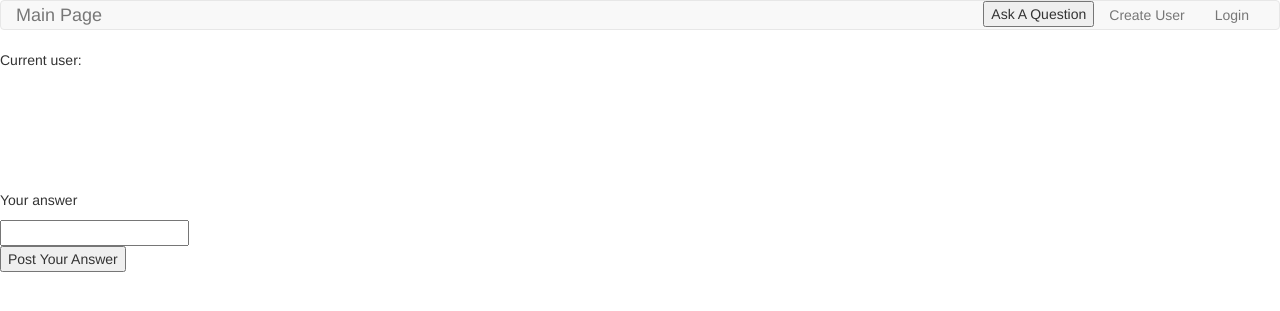
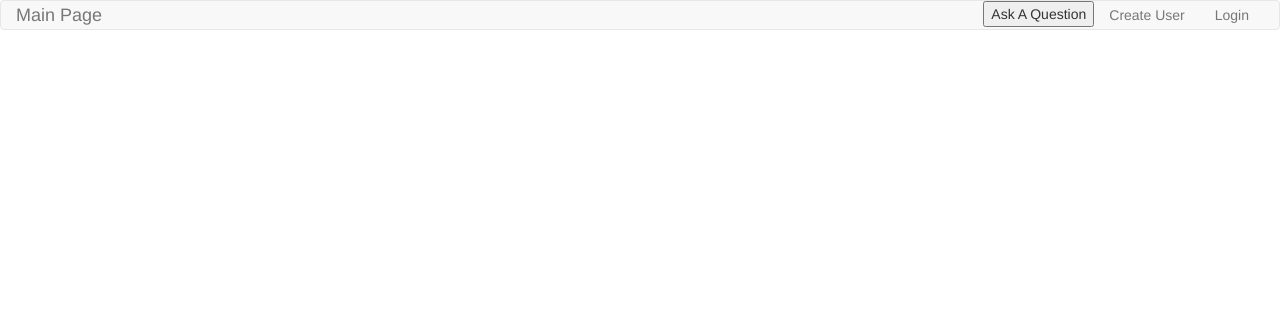
Before and after one commit to Week7Project/question-box, a Django app: template question_app/templates/question.html in a window 1280 px wide. Shown: the top 311 px of the page. Run offline with Django 3.2, Linux system fonts and the light colour scheme; the template is opened without the code that fills it, so the values that code supplies are empty; some libraries are stand-ins or nearby versions.

Commit message:
sunday night trying to get everything working

```diff
--- a/question_app/models.py
+++ b/question_app/models.py
@@ -35,7 +35,7 @@ class Question(models.Model):
 class Answer(models.Model):
     text = models.CharField(max_length=255)
     poster = models.ForeignKey(Poster)
-    question = models.ForeignKey(Question)
+    question = models.ForeignKey(Question, related_name='answer')
     score = models.IntegerField(default=0)
     answer_created = models.DateTimeField(auto_now_add=True)
     answer_modified = models.DateTimeField(auto_now=True)
--- a/question_app/static/question_app/css/main.css
+++ b/question_app/static/question_app/css/main.css
@@ -4,7 +4,3 @@
     border-width: thin;
     background-color: darkgrey;
 }
-
-#votebutton{
-    pointer-events: none;
-}
--- /dev/null
+++ b/question_app/static/question_app/css/question.css
@@ -0,0 +1,19 @@
+#answerbox{
+    border-radius: 10px;
+    border: double;
+    border-color: black;
+    border-width: thin;
+    background-color: lightgrey;
+}
+
+#votebutton{
+    pointer-events: none;
+}
+
+#questionbox{
+    border-radius: 10px;
+    border: double;
+    border-color: black;
+    border-width: thin;
+    background-color: darkgrey;
+}
--- a/question_app/static/question_app/js/main.js
+++ b/question_app/static/question_app/js/main.js
@@ -19,6 +19,7 @@ function list_questions(){
        var source = $('#post-template').html();
        var template = Handlebars.compile(source);
        var html = template(questions.results);
+       console.log(questions.results)
        $('main').append(html);
    })
 }
--- a/question_app/static/question_app/js/question.js
+++ b/question_app/static/question_app/js/question.js
@@ -1,100 +1,99 @@
-// cookie csrf function
+
 function getCookie(name) {
-   var cookieValue = null;
+  var cookieValue = null
   if (document.cookie && document.cookie !== '') {
-       var cookies = document.cookie.split(';');
+      var cookies = document.cookie.split(';')
       for (var i = 0; i < cookies.length; i++) {
-           var cookie = jQuery.trim(cookies[i]);
+          var cookie = jQuery.trim(cookies[i])
           if (cookie.substring(0, name.length + 1) === (name + '=')) {
-               cookieValue = decodeURIComponent(cookie.substring(name.length + 1));
+              cookieValue = decodeURIComponent(cookie.substring(name.length + 1))
               break;
           }
       }
   }
-   return cookieValue;
+  return cookieValue
 }
 
-var csrftoken = getCookie('csrftoken');
+
+var csrftoken = getCookie('csrftoken')
 function csrfSafeMethod(method) {
-   return (/^(GET|HEAD|OPTIONS|TRACE)$/.test(method));
+  return (/^(GET|HEAD|OPTIONS|TRACE)$/.test(method))
 }
+
 
 $.ajaxSetup({
    beforeSend: function(xhr, settings) {
        if (!csrfSafeMethod(settings.type) && !this.crossDomain) {
-            xhr.setRequestHeader("X-CSRFToken", csrftoken);
+           xhr.setRequestHeader("X-CSRFToken", csrftoken)
        }
    }
-});
+})
 
-function getQuestionDetail(question_id) {
-    $("#info").html("")
-    var $table = $("<p>")
-    console.log(question_id)
-    $.ajax('/api/question/' + question_id).done(function (stuff){
-        console.log(stuff)
-        var que = stuff
-        $table.html($table.html() + "<tr><td>" + stuff['title'] + "<br>")
-        $('#info').append($table)
+
+function currentURL(){
+   var url = window.location.href
+   getQuestionDetail(url)
+
+}
+currentURL()
+
+
+function getQuestionDetail(url){
+   var id = url.split('/')
+   id =url.slice(-1)
+   console.log(id)
+   $.ajax({
+       url: '/api/question/' + id,
+       type: 'GET',
+   }).done(function(results){
+       var answer = results.answer
+       console.log(results)
+       displayAnswers(answer)
+       var context = {
+           title: results.title,
+           created: results.question_created,
+           text: results.text,
+       }
+       var source = $('#post-template').html()
+       var template = Handlebars.compile(source)
+       var html = template(context)
+       $('#questDetail').append(html)
+
    })
 }
 
-function answerPost(){
-    var user_div = $('#userId_field').val()
-    question_id = $('#questionId_field').val()
-    var answer = $('#answerText').val()
-    var postdata = {'text': answer, 'score': 0, 'poster': user_div, 'question': question_id}
-    jQuery.ajax({url:'/api/answer/', data:postdata, type:'POST'
-    }).done(function(){
-        location = location
-    })
-    getAnswers()
-}
 
-function getQuestionsForUser() {
-    $("#info").html("")
-    var $table = $("<p>")
-    $.ajax('/api/question/').done(function (stuff){
-    var que = stuff
-    if(que['poster'] == $('#username_field').val()){
-        console.log(que)
-        $table.html($table.html() + "<tr><td>" + stuff['title'] + "<br>")
-    // $('#info').append($table)
-    $('main').append(html);
-     console.log($('main'))
-    }
-    })
-}
-
-function getAnswers() {
-    $.ajax('/api/answer/').done(function (stuff){
-    var answer = stuff.results
-    for (var j = 0; j < answer.length; j++){
-        if(answer[j]['question'] == $('#questionId_field').val()){
-            console.log(answer[j])
-            var source = $('#post-template').html();
-            var template = Handlebars.compile(source);
-            var html = template(answer[j]);
-            console.log(html)
-            $("#answerbox").append(html);
-        }
-    }
-    })
-}
-
-function taskPatch(){
-    // console.log("Made it")
-    // var id = $(elem).attr("id");
-    // alert(id.value);
-    var id = taskPatch.caller.arguments[0].target.id
-    console.log(id)
-    $.getJSON( "/api/answer/", function ( answer ) {
-    var score = answer.results.score + 1
-    var patchData = {'score': score}
-    jQuery.ajax({url:'/api/answer/' +  id + '/', data:patchData, dataType: 'jsonp', type:'PATCH'
-}).done(function(results){})
+function scorePatchUp(){
+    var id = scorePatchUp.caller.arguments[0].target.id
+    $.getJSON( "/api/answer/" + id, function ( answer ) {
+        console.log(answer)
+    var score = answer.score
+    var patchData = {'score':score + 1}
+    jQuery.ajax({url:'/api/answer/' +  id + '/',
+                data:patchData,
+                dataType: 'jsonp',
+                type:'PATCH'}
+            ).done(function(results){})
 })}
 
-$("#post_answer").click(answerPost)
-$("#get_answers").click(getAnswers)
-$("#votebuttonUp").click(taskPatch)
+function scorePatchDown(){
+    var id = scorePatchDown.caller.arguments[0].target.id
+    $.getJSON( "/api/answer/" + id, function ( answer ) {
+        console.log(answer)
+    var score = answer.score
+    var patchData = {'score':score - 1}
+    jQuery.ajax({url:'/api/answer/' +  id + '/',
+                data:patchData,
+                dataType: 'jsonp',
+                type:'PATCH'}
+            ).done(function(results){})
+})}
+
+function displayAnswers(answer){
+   console.log(answer)
+   var sourceTwo = $('#post-template-two').html()
+   var templateTwo = Handlebars.compile(sourceTwo)
+   var htmlTwo = templateTwo(answer)
+   $('#answerDetail').append(htmlTwo)
+
+}
--- a/question_app/templates/question.html
+++ b/question_app/templates/question.html
@@ -2,55 +2,56 @@
 <!DOCTYPE html>
 {% load static %}
 <html>
+    {% block content %}
     <head>
         <meta charset="utf-8">
+        <link rel="stylesheet" href="{% static 'question_app/css/question.css' %}">
         <title>Question</title>
     </head>
-    {% block content %}
-    <body onload="getAnswers()">
-        Current user: {{ user.username }}
-        <input id="userId_field" type='hidden' name='userId' value='{{ user.id }}'>
-        <input id="questionId_field" type='hidden' name='questionIdId' value='{{ question.id }}'>
-        <br>
-         <h2>{{question.title}}</h2>
-         <h3>{{question.text}}</h3>
-        <div id="questionField"></div>
+            <article class="post-container">
+               <div class="row">
+               <div class="col-md-12">
+               <div id="questDetail">
+               </div>
+               </div>
+               </div>
+           </article>
+           <article class="post-container">
+               <div class="row">
+               <div class="col-md-12">
+               <div id="answerDetail"></div>
+               </div>
+               </div>
+               </div>
+           </article>
 
-        <br>
-        <br>
-        <div id='answerbox'>
+       <script id="post-template" type="text/x-handlebars-template">
+           <article class="post-container">
+            <div id='questionbox' class="container">
                {% verbatim %}
-        <script id="post-template" type="text/x-handlebars-template">
-             {{#each this}}
-             <article class="post-container">
-             <header>
-                 <div class="container">
-                 <h5>{{this.text}}</h5>
-                 <button>
-                 <span id={{{this.id}}} onClick=taskPatch() class="glyphicon glyphicon-arrow-up"></span>
-                 </button>
-                 <button>
-                 <span id='votebuttonDown' class="glyphicon glyphicon-arrow-down"></span>
-                 </button>
-                 </div>
-                 <br>
-             </header>
-             </article>
-             {{/each}}
-        </script>
+                   <h3 id="questTitle">{{title}}</h3>
+                   <p id="questText">{{text}}</p>
                {% endverbatim %}
            </div>
            <br>
+           </article>
+       </script>
+       <script id="post-template-two" type="text/x-handlebars-template">
+           <article class="post-container-two">
+               {% verbatim %}
+                   {{#each this}}
+                   <article class="post-container">
+                   <div id='answerbox' class="container">
+                   <p id="answerTitle">{{this.this.text}}<p>
+                   <p>Score: {{this.this.score}}</p>
+                   <span id={{{this.id}}} onClick=scorePatchUp() class="glyphicon glyphicon-arrow-up"></span>
+                   <span id={{{this.id}}} onClick=scorePatchDown() class="glyphicon glyphicon-arrow-down"></span>
+                   </div>
                    <br>
-        <br>
-
-        <form>
-          <p>Your answer</p>
-          <input type="text" id="answerText">
-          <br>
-          <button id="post_answer">Post Your Answer</button>
-        </form>
-
+                   {{/each}}
+               {% endverbatim %}
+           </article>
+       </script>
 
 
         <script src="https://cdnjs.cloudflare.com/ajax/libs/handlebars.js/4.0.6/handlebars.js"></script>
--- a/question_app/views.py
+++ b/question_app/views.py
@@ -1,13 +1,15 @@
 from django.shortcuts import render
 from django.http import HttpResponse
 from django.http import HttpResponseRedirect
-from rest_framework import viewsets
+from rest_framework import viewsets, filters
 from .models import Question, Answer, Tag
 from .serializers import QuestionSerializer, AnswerSerializer, TagSerializer, UserSerializer
 from .forms import UserForm, PosterForm
 from django.contrib.auth import authenticate, login
 from django.contrib.auth.models import User
 from question_app import models
+import sys, django_filters, json, io
+
 
 
 class QuestionViewSet(viewsets.ModelViewSet):
@@ -20,7 +22,6 @@ class AnswerViewSet(viewsets.ModelViewSet):
 
     queryset = Answer.objects.all().order_by('id')
     serializer_class = AnswerSerializer
-
 
 class TagViewSet(viewsets.ModelViewSet):
 
--- a/question_box/settings.py
+++ b/question_box/settings.py
@@ -27,7 +27,6 @@ INSTALLED_APPS = [
     'django.contrib.staticfiles',
     'rest_framework',
 ]
-REST_FRAMEWORK = {
 REST_FRAMEWORK = {
     'DEFAULT_FILTER_BACKENDS': ('django_filters.rest_framework.DjangoFilterBackend',),
     'DEFAULT_PERMISSION_CLASSES': ('rest_framework.permissions.AllowAny',),
```
Also changed, not shown: question_app/serializers.py (+9 -6 lines), question_app/templates/main.html (+0 -9 lines). Lines whose indentation alone changed are shown as unchanged.
